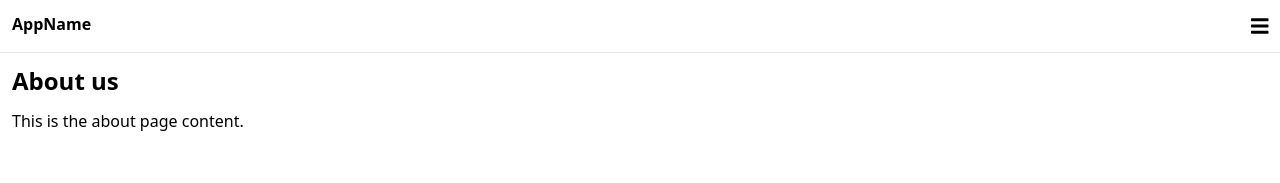
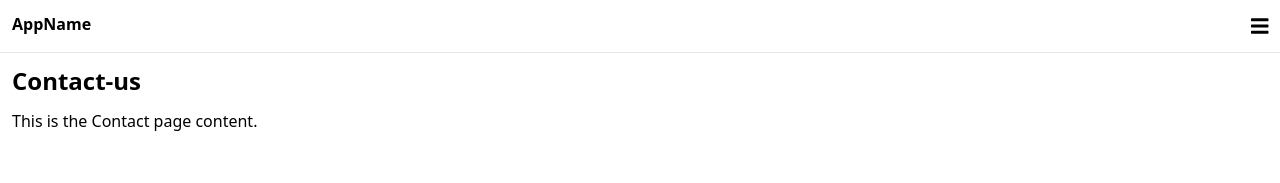
Before and after one commit to NidhiShettigar/react-project, a React (Create React App) app in the folder first-react-project/: page /contact in a window 1280 px wide. Shown: the top 183 px of the page. Built offline with nearby package versions, Linux system fonts and the light colour scheme.

Commit message:
Contact Page created

```diff
--- a/first-react-project/src/App.js
+++ b/first-react-project/src/App.js
@@ -8,6 +8,7 @@ import Header from './Components/Header';
 import Footer from './Components/Footer';
 import Home from './Views/Home';
 import About from './Views/About';
+import Contact from './Views/Contact';
 
 function App() {
   return (
@@ -19,9 +20,13 @@ function App() {
             <Route exact path="/">
               <Home/>
             </Route>
+
+            <Route path="/about">
               <About/>
-            <Route path="/about">
+            </Route>
 
+            <Route exact strict path="/contact">
+              <Contact/>
             </Route>
           </Switch>
         </div>
--- a/first-react-project/src/Components/NavigationMenu.js
+++ b/first-react-project/src/Components/NavigationMenu.js
@@ -26,6 +26,15 @@ function NavigationMenu(props) {
                         About
                     </Link>
                 </li>
+                <li>
+                    <Link
+                        to="/contact"
+                        className="text-blue-500 py-3 border-t border-b block"
+                        onClick={props.closeMenu}
+                    >
+                        Contact
+                    </Link>
+                </li>
             </ul>
 
         </div>
--- /dev/null
+++ b/first-react-project/src/Views/Contact.js
@@ -0,0 +1,14 @@
+import React from "react";
+
+function Contact() {
+    return(
+        <div>
+            <h1 className="font-bold text-2xl mb-3"> Contact-us</h1>
+            <p>
+                This is the Contact page content.
+            </p>
+        </div>
+    )
+}
+
+export default Contact
```
Also changed, not shown: first-react-project/Commentoutcodes.txt.
